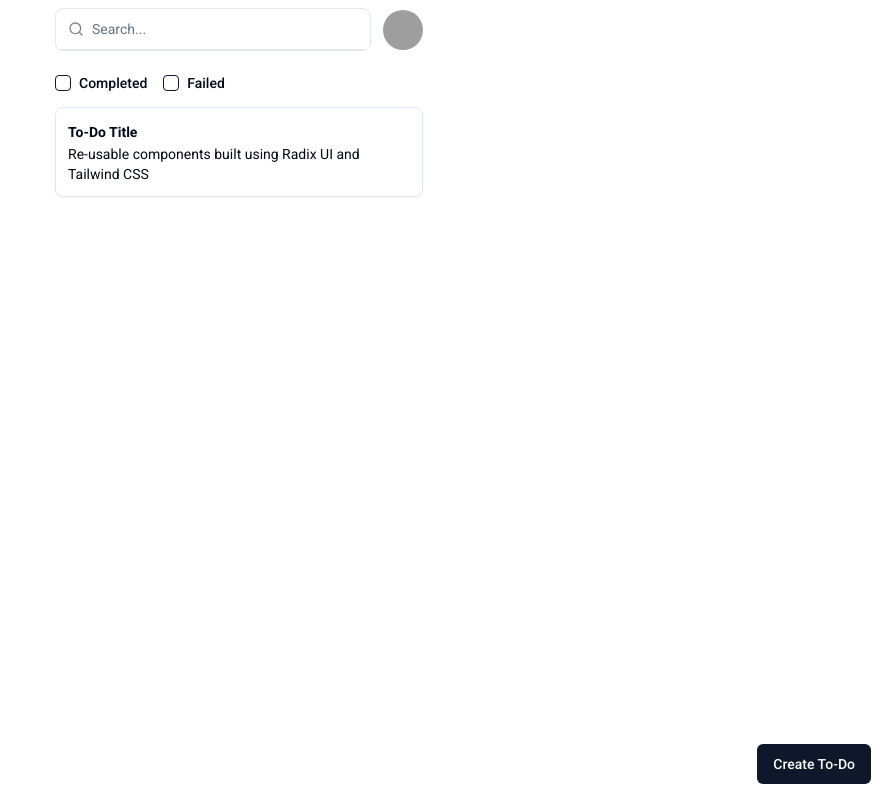
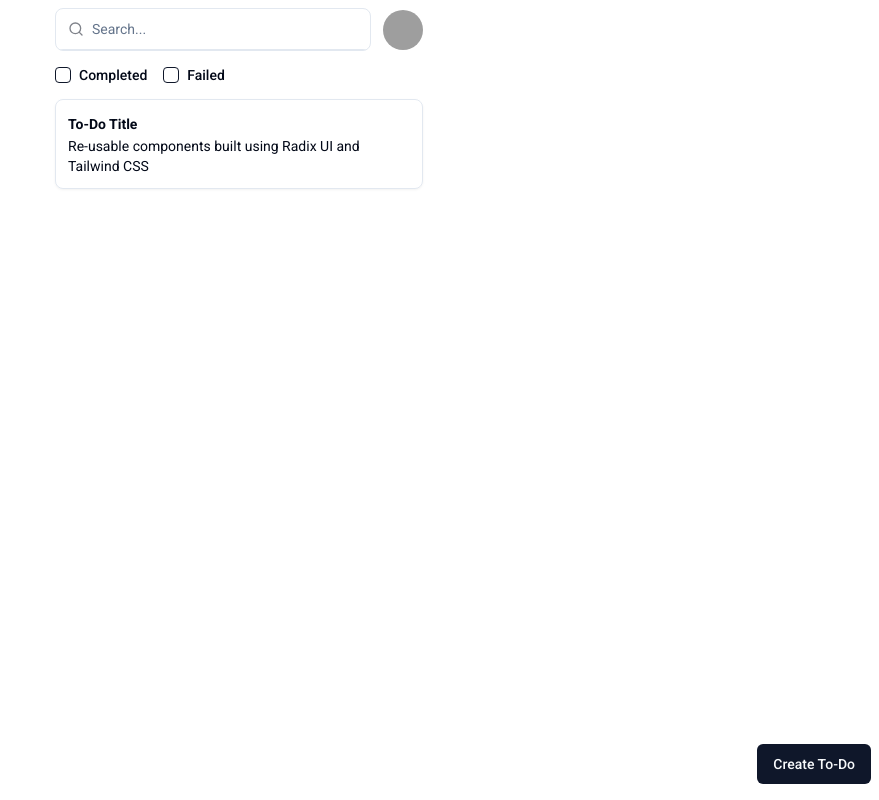
Before and after one commit to BastidaNicolas/todo-plus, a Next.js app: page /to-do/history in a window 1280 px wide. Shown: the whole page, without its empty margins (401-1280 px from the left). Built offline with nearby package versions, Linux system fonts and the light colour scheme; grey boxes are pictures that could not be loaded.

Commit message:
UI: history page padding

```diff
--- a/app/to-do/history/page.tsx
+++ b/app/to-do/history/page.tsx
@@ -7,7 +7,7 @@ export default function Page() {
     return (
       <main className="max-w-sm m-auto flex flex-col px-2">
         {/* make into a component */}
-        <div className="flex w-full gap-4 py-4">
+        <div className="flex w-full gap-4 pt-2 pb-4">
           <div className="flex items-center space-x-2">
             <Checkbox id="completed" value={"completed"} />
             <label
```
